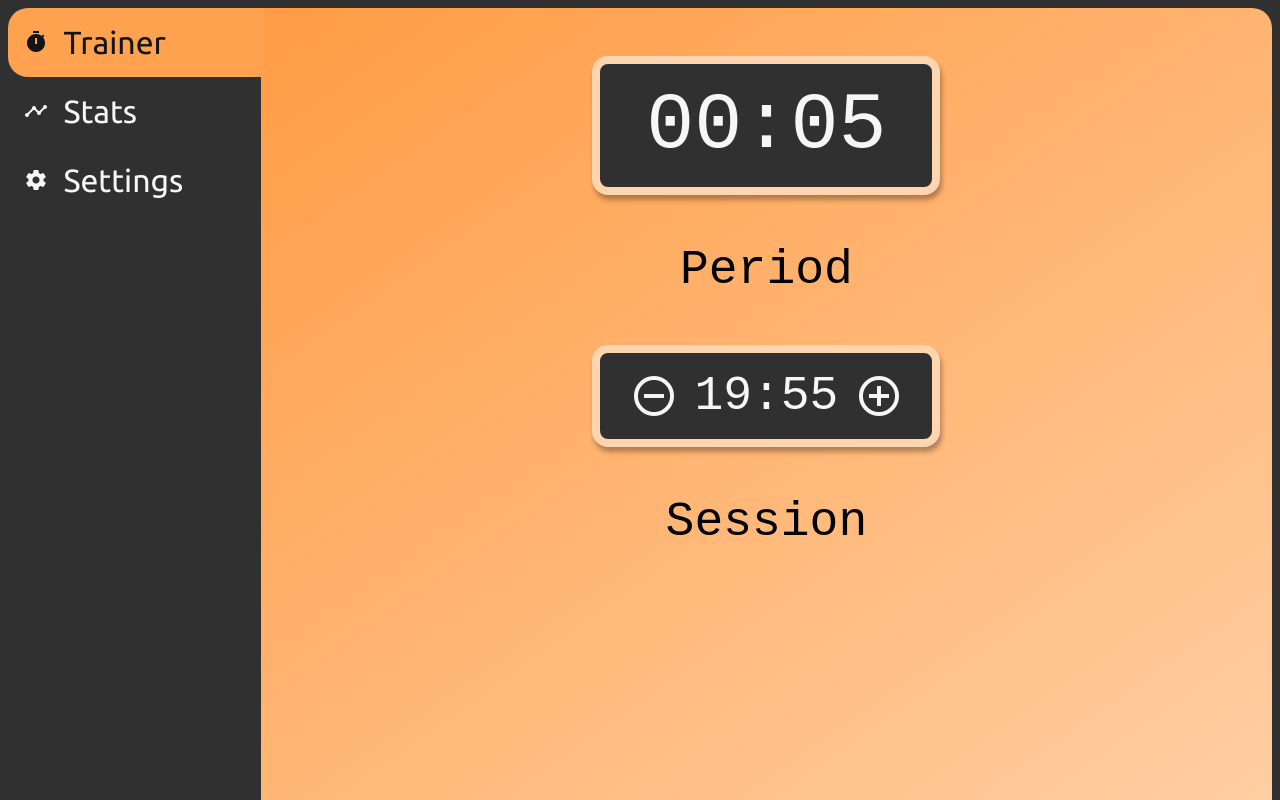
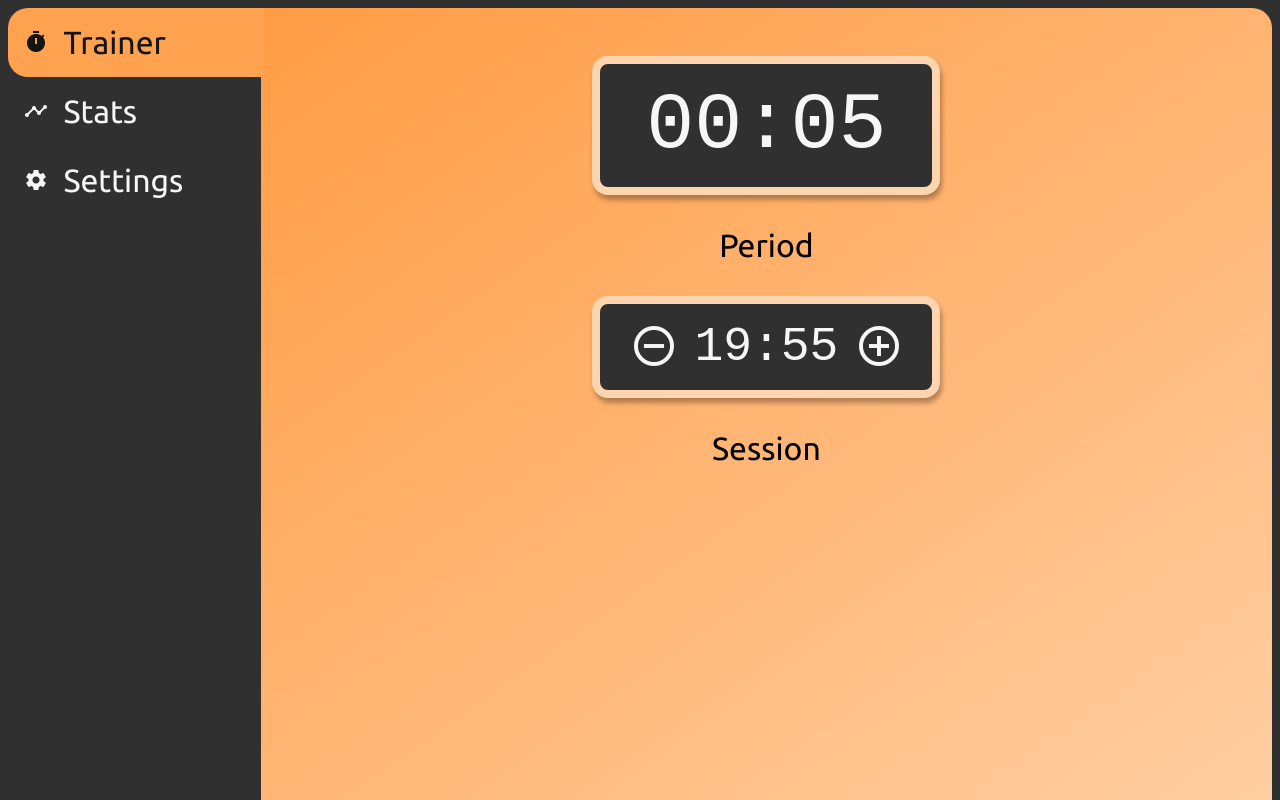
Before and after one commit to jaredami/meditation-trainer, an Angular app: page /trainer in a window 1280 px wide. Shown: the top 800 px of the page. Built offline with nearby package versions, Linux system fonts and the light colour scheme; a web font is replaced by a local one; what @angular/fire would draw is missing.

Commit message:
Add increaseSessionLength and decreaseSessionLength methods

```diff
--- a/src/app/components/trainer/trainer.component.html
+++ b/src/app/components/trainer/trainer.component.html
@@ -2,11 +2,15 @@
   <div class="timer__container">
     <div class="period-clock">{{ currentStreakTimer }}</div>
   </div>
-  <p>Period</p>
+  <p class="trainer__text">Period</p>
   <div class="timer__container timer-container--session">
-    <i class="timer__btn material-icons">remove_circle_outline</i>
-      <div class="timer__clock">{{ sessionTimer }}</div>
-    <i class="timer__btn material-icons">add_circle_outline</i>
+    <button class="timer__btn" (click)="decreaseSessionLength()">
+      <i class="timer__btn-icon material-icons">remove_circle_outline</i>
+    </button>
+    <div class="timer__clock">{{ sessionTimer }}</div>
+    <button class="timer__btn" (click)="increaseSessionLength()">
+      <i class="timer__btn-icon material-icons">add_circle_outline</i>
+    </button>
   </div>
-  <p>Session</p>
+  <p class="trainer__text">Session</p>
 </div>
--- a/src/app/components/trainer/trainer.component.scss
+++ b/src/app/components/trainer/trainer.component.scss
@@ -4,8 +4,12 @@
   display: grid;
   place-items: center;
   padding-top: 3rem;
-  height: 40%;
   font-size: 3rem;
+}
+
+.trainer__text {
+  font-family: 'Ubuntu', sans-serif;
+  font-size: 2rem;
 }
 
 .timer__container {
@@ -29,6 +33,15 @@
 }
 
 .timer__btn {
+ background: transparent;
+ color: $color-white;
+ border: none;
+ &:focus {
+   outline: none;
+ }
+}
+
+.timer__btn-icon {
   font-size: 3rem;
   cursor: pointer;
 }
--- a/src/app/components/trainer/trainer.component.ts
+++ b/src/app/components/trainer/trainer.component.ts
@@ -20,14 +20,19 @@ export class TrainerComponent implements OnInit {
   constructor() { }
 
   ngOnInit() {
-
     this.startStreakTimer = setInterval(() => { this.addTime(); }, 1000);
     this.startSessionTimer = setInterval(() => { this.subtractTime(); }, 1000);
   }
 
-  addTime() {
-    console.log('addTime called');
-    console.log('seconds', this.seconds);
+  increaseSessionLength() {
+    this.minutes2 = this.minutes2 + 1;
+  }
+
+  decreaseSessionLength() {
+    this.minutes2 = this.minutes2 - 1;
+  }
+
+  private addTime() {
     if (this.seconds < this.currentMax) {
       this.seconds++;
       if (this.seconds >= 60) {
@@ -44,7 +49,7 @@ export class TrainerComponent implements OnInit {
     }
   }
 
-  subtractTime() {
+  private subtractTime() {
     if (this.minutes2 > -1) {
       this.seconds2--;
       if (this.seconds2 <= 0) {
```
